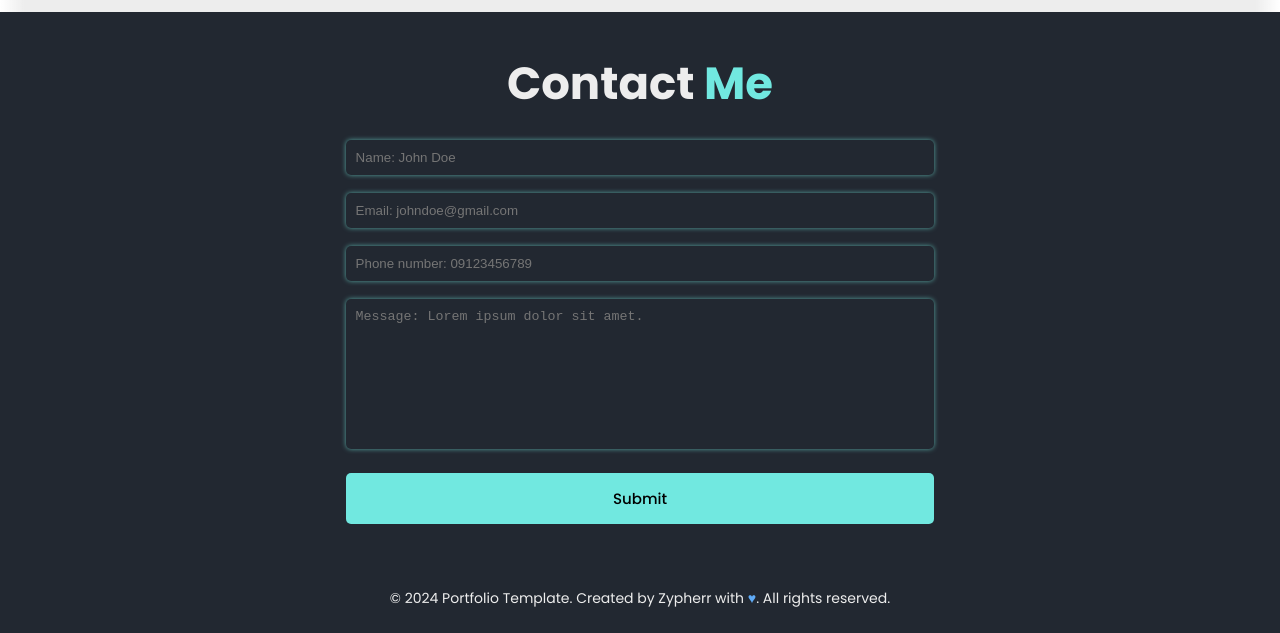
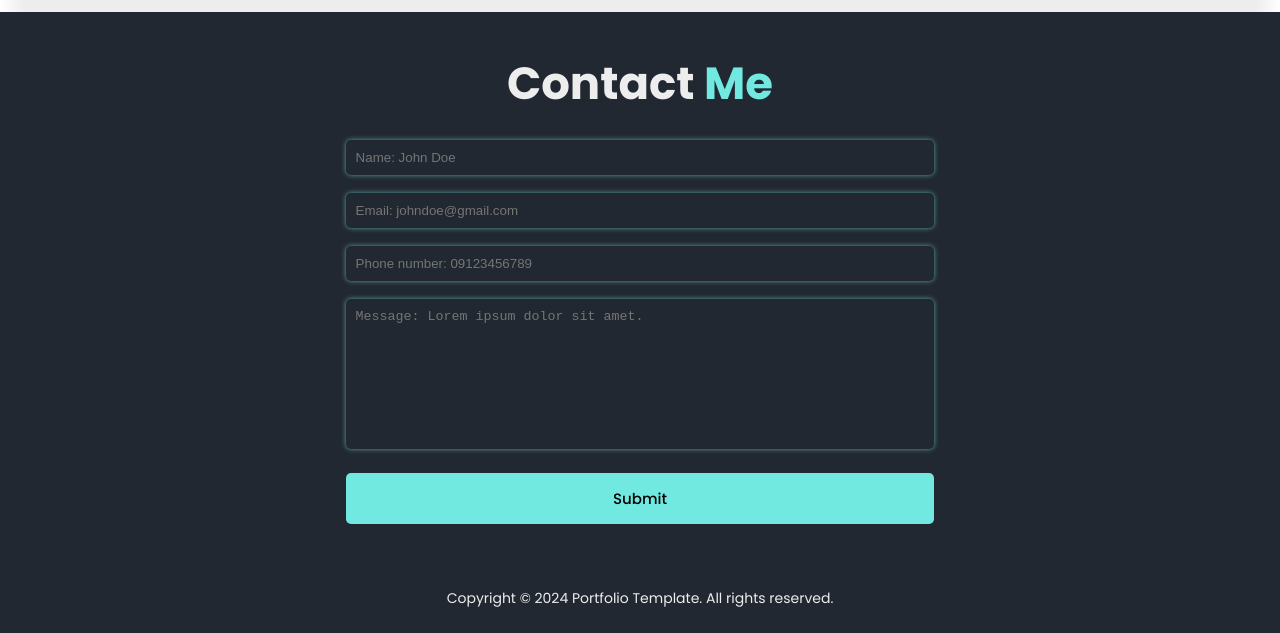
Before and after one commit to argiess/freelance-template, a plain HTML site: page index.html in a window 1280 px wide. Shown: the part 3223-3856 px from the top of the page. Drawn offline with nearby package versions, Linux system fonts and the light colour scheme.

Commit message:
Update index.html

```diff
--- a/index.html
+++ b/index.html
@@ -237,7 +237,7 @@
 
      <!-- FOOTER -->
      <footer class="footer">
-        <p>&copy; 2024 Portfolio Template. Created by Zypherr with <span>&#9829;</span>. All rights reserved.</p>
+        <p>Copyright &copy; 2024 Portfolio Template. All rights reserved.</p>
     </footer>
 </body>
 </html>
```
